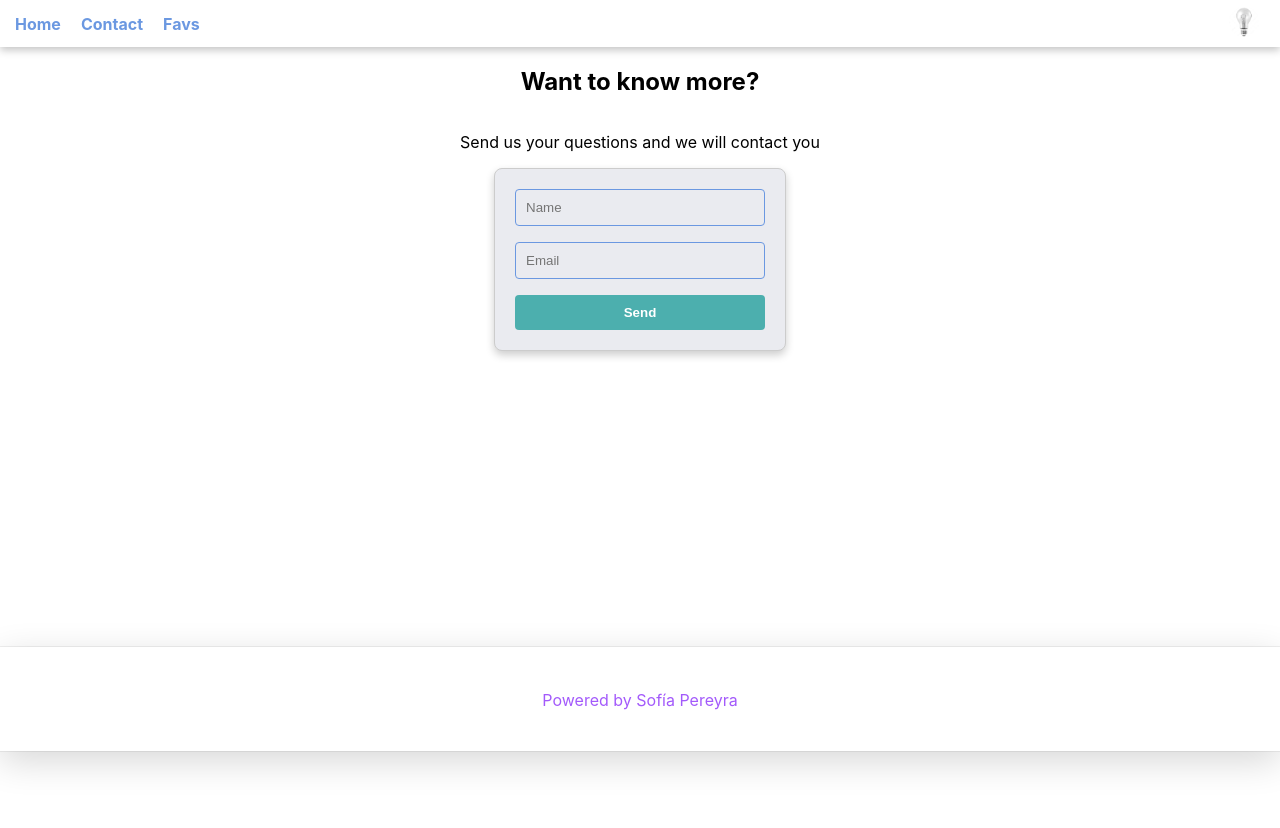
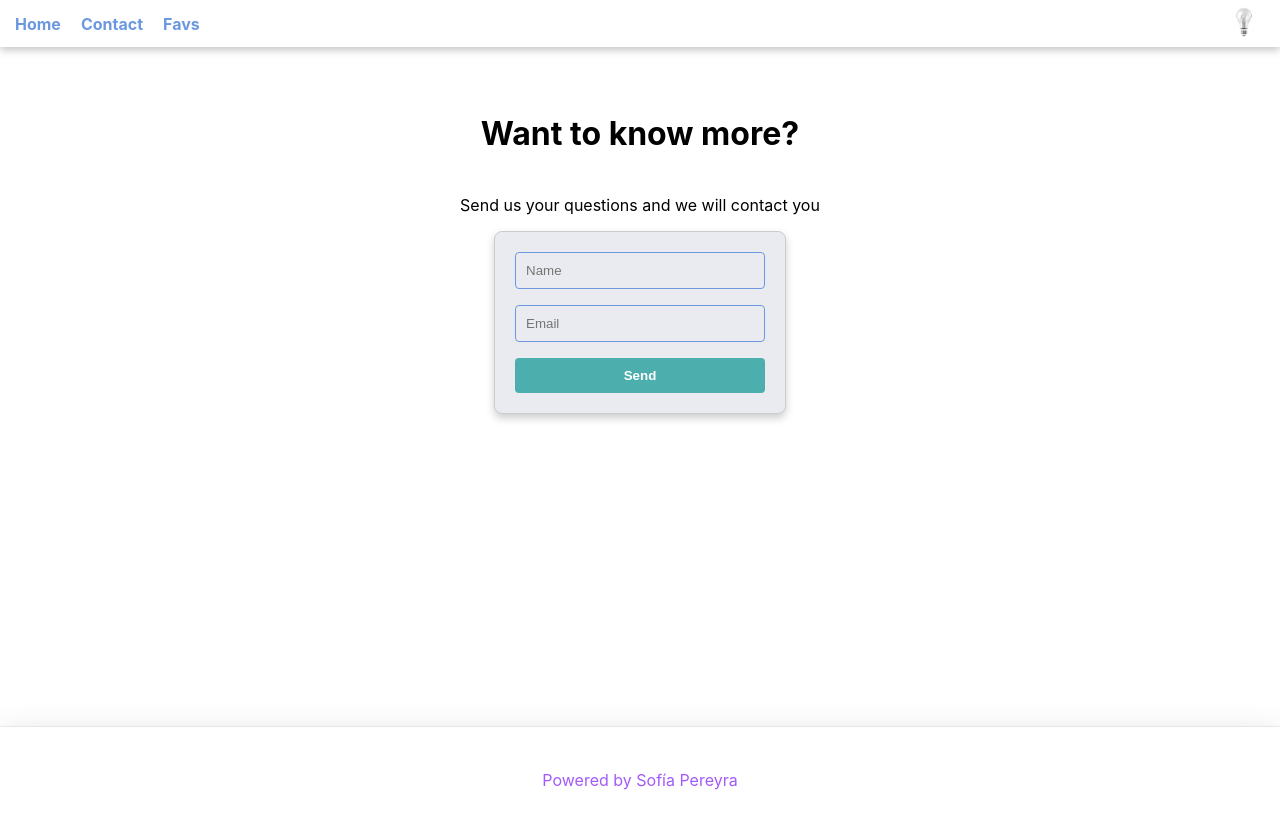
Before and after one commit to sofipereyra/DentalClinic-React-Front3, a React (Create React App) app: page /contact in a window 1280 px wide. Shown: the top 828 px of the page. Before the commit the page ends 800 px from the top, so only its background shows below. Built offline with nearby package versions, Linux system fonts and the light colour scheme.

Commit message:
Update form and favs style

```diff
--- a/src/index.css
+++ b/src/index.css
@@ -89,7 +89,14 @@ footer > p {
 	display: flex;
 	flex-direction: column;
 	align-items: center;
-	height: 75vh;
+	height: 80vh;
+	padding-top: 40px;
+}
+.form-container h2{
+	font-size: 2rem;
+}
+.form-container p{
+	padding-inline: 8px;
 }
 form {
 	display: flex;
@@ -249,6 +256,9 @@ tr:nth-child(even) {
 	justify-content: center;
 	flex-wrap: wrap;
 	padding-bottom: 20px;
+	height: 75vh;
+	max-height: 770px;
+    overflow-y: auto;
 }
 
 .details{
```
